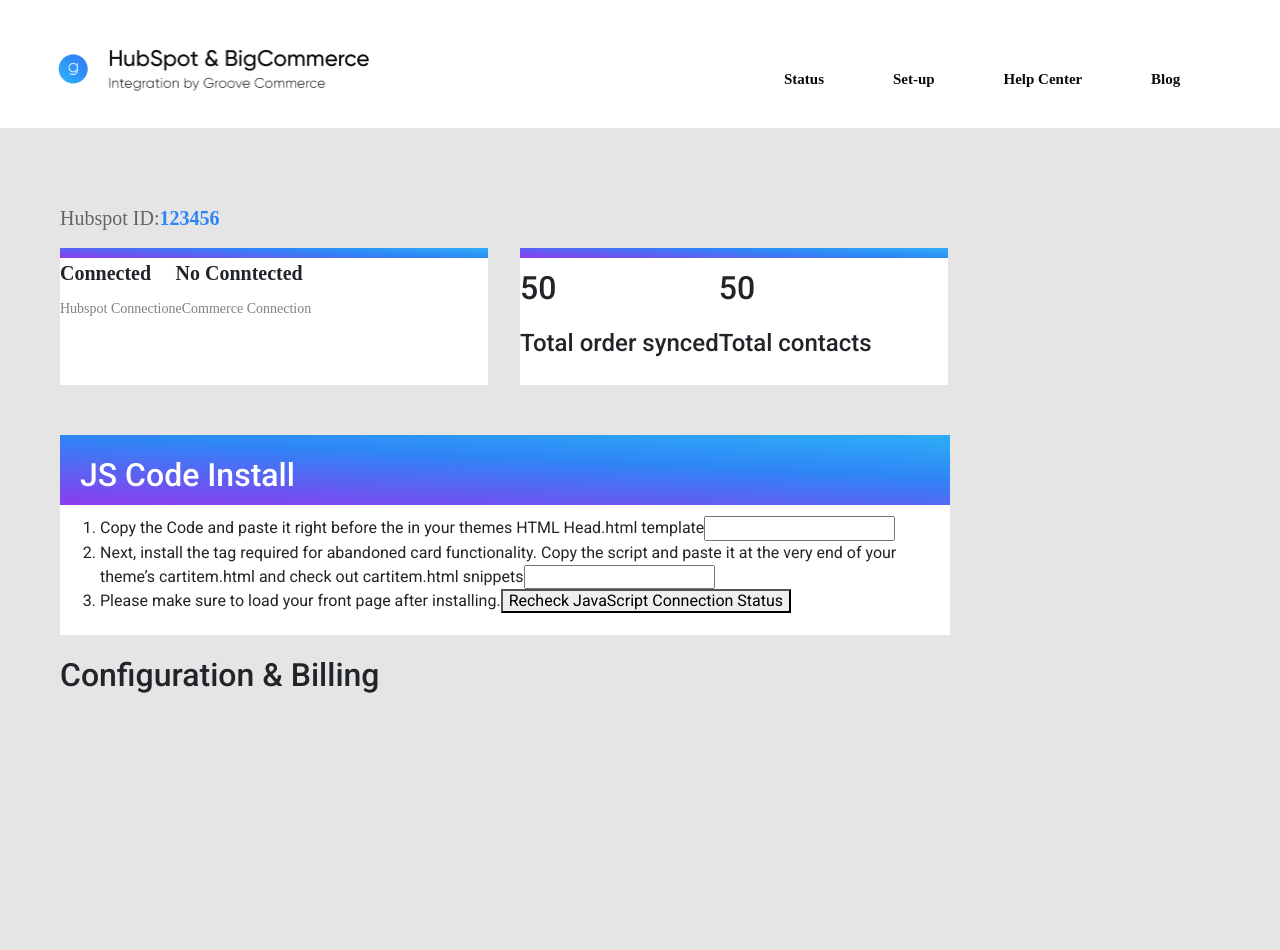
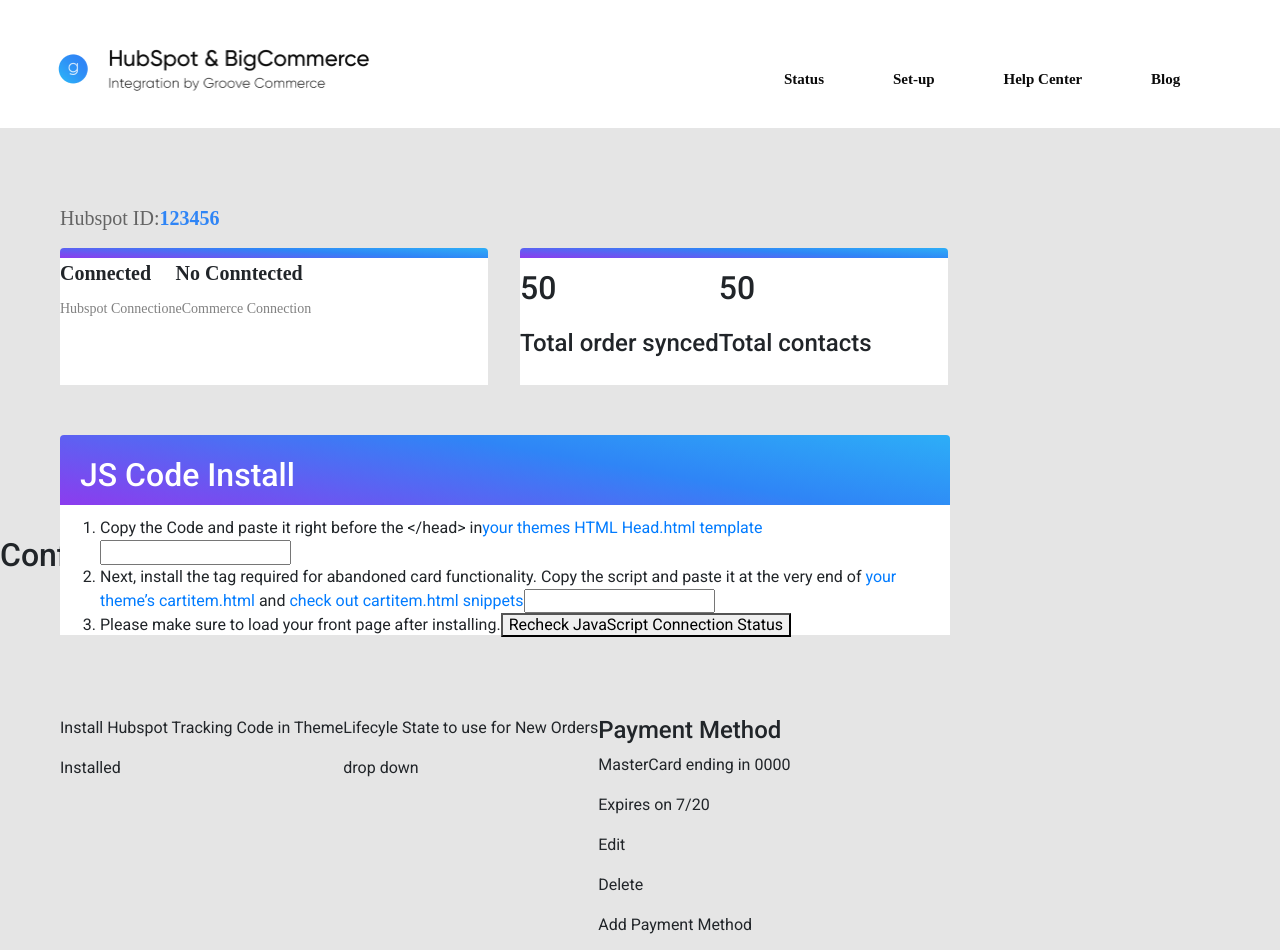
Before and after one commit to michaelzheng1/hubshop.ly, a React app: page / in a window 1280 px wide. Shown: the top 950 px of the page. Before the commit the page ends 800 px from the top, so only its background shows below. Built offline with nearby package versions, Linux system fonts and the light colour scheme.

Commit message:
move the install section to the setup.js and fix the add the <head> in paragraph

```diff
--- a/src/App.js
+++ b/src/App.js
@@ -4,6 +4,7 @@
 import Header from './components/Header/Header';
 import Status from './components/Status/Status';
 import Setup from './components/Setup/Setup';
+import Billing from './components/Billing/Billing';
 import HelpAndResources from './components/HelpAndResources/HelpAndResources';
 import Blog from './components/Blog/Blog';
 import './App.css';
@@ -14,10 +15,9 @@
             <BrowserRouter>
                 <div className="main-container">
                     <Header />
-                    <Route exact path="/" component={Status} />
-                    <Route exact path="/set-up" component={Setup} />
-                    <Route exact path="/help-and-resources" component={HelpAndResources} />
-                    <Route exact path="/blog" component={Blog} />
+                    <Status />
+                    <Setup />
+                    <Billing />
                 </div>
             </BrowserRouter>
         );
--- /dev/null
+++ b/src/components/Billing/Billing.css
@@ -0,0 +1,8 @@
+.flex-container {
+    display: flex;
+    flex-wrap: nowrap;
+    position: relative;
+    top: 120px;
+    width: 100%;
+    left: 60px;
+  }
--- /dev/null
+++ b/src/components/Billing/Billing.js
@@ -0,0 +1,40 @@
+import React from "react";
+import './Billing.css';
+
+class Billing extends React.Component {
+    render() {
+        return (
+            <div className="payment">
+            <h1>Configuration & Billing</h1>
+
+            <div className="flex-container">
+            <div className="tracking-code">
+                <p>Install Hubspot Tracking Code in Theme</p>
+                <p>Installed</p>
+            </div>
+            <div className="lifecycle-state">
+                <p>Lifecyle State to use for New Orders</p>
+                <p>drop down</p>
+            </div>
+            <div className="payment">
+                <h4>Payment Method</h4>
+                <div className="left-side">
+                    <p>MasterCard ending in 0000</p>
+                    <p>Expires on 7/20</p>
+                </div>
+                <div className="right-side">
+                    <p>Edit</p>
+                    <p>Delete</p>
+                </div>
+                <div className="add-payment">
+                    <p>Add Payment Method</p>
+                </div>
+            </div>
+          </div>
+          </div>
+
+        )
+    }
+}
+
+export default Billing;
--- a/src/components/Setup/Setup.css
+++ b/src/components/Setup/Setup.css
@@ -0,0 +1,29 @@
+.flex-container {
+    display: flex;
+    flex-wrap: nowrap;
+    position: relative;
+    top: 120px;
+    width: 100%;
+    left: 60px;
+  }
+.flex-container .code  {
+    background-color: white;
+    width: 890px;
+    margin-top: 50px;
+    height: 200px;
+    background-image: linear-gradient(
+      10.01deg,
+      #8c3cee 0%,
+      #2f85f6 60.78%,
+      #2daef7 100%
+    );
+    background-size: 100% 70px;
+    background-position: 0% 0%, 0% 100%;
+    background-repeat: no-repeat;
+    border-radius: 4px 4px 0px 0px;
+  }
+
+  .flex-container .code h1 {
+    color: white;
+    margin-left: 20px;
+  }
--- a/src/components/Setup/Setup.js
+++ b/src/components/Setup/Setup.js
@@ -1,14 +1,39 @@
-import React from 'react';
-import './Setup.css';
+import React from "react";
+import "./Setup.css";
 
 class Setup extends React.Component {
-    render() {
-        return (
-            <div className="setup">
-                <h1>setup</h1>
-            </div>
-        );
-    }
+  render() {
+    var headHTML = "</head>";
+
+    return (
+      <div className="flex-container code">
+        <div className="code">
+          <h1>JS Code Install</h1>
+          <ol>
+            <li>
+              Copy the Code and paste it right before the {headHTML} in
+              <a href="#">your themes HTML Head.html template</a>
+              <input></input>
+            </li>
+            <li>
+              {" "}
+              Next, install the tag required for abandoned card functionality.
+              Copy the script and paste it at the very end of
+              <a href="#"> your theme’s cartitem.html</a> and
+              <a href="#"> check out cartitem.html snippets</a>
+
+              <input></input>
+            </li>
+            <li>
+              {" "}
+              Please make sure to load your front page after installing.
+              <button>Recheck JavaScript Connection Status</button>
+            </li>
+          </ol>
+        </div>
+      </div>
+    );
+  }
 }
 
 export default Setup;
--- a/src/components/Status/Status.css
+++ b/src/components/Status/Status.css
@@ -40,7 +40,6 @@
 }
 .flex-container .status {
   background-color: white;
-
   width: 428px;
   top: 0;
   left: 0;
@@ -54,6 +53,8 @@
   background-size: 100% 10px;
   background-position: 0% 0%, 0% 100%;
   background-repeat: no-repeat;
+  border-radius: 4px 4px 0px 0px;
+
 }
 
 .flex-container .status:nth-child(2) {
@@ -91,7 +92,7 @@
   margin-top: 50px;
   height: 200px;
   background-image: linear-gradient(
-    2.7deg,
+    10.01deg,
     #8c3cee 0%,
     #2f85f6 60.78%,
     #2daef7 100%
@@ -99,6 +100,7 @@
   background-size: 100% 70px;
   background-position: 0% 0%, 0% 100%;
   background-repeat: no-repeat;
+  border-radius: 4px 4px 0px 0px;
 }
 
 .flex-container .code h1 {
--- a/src/components/Status/Status.js
+++ b/src/components/Status/Status.js
@@ -1,4 +1,5 @@
 import React from "react";
+
 import "./Status.css";
 
 class Status extends React.Component {
@@ -33,30 +34,7 @@
             </div>
           </div>
         </div>
-        <div className="flex-container code">
-          <div className="code">
-            <h1>JS Code Install</h1>
-            <ol>
-              <li>Copy the Code and paste it right before the in your
-              themes HTML Head.html template
-              <input></input>
-              </li>
-              <li> Next, install the tag required for abandoned card
-              functionality. Copy the script and paste it at the very end of
-              your theme’s cartitem.html and check out cartitem.html snippets
-              <input></input>
-              </li>
-              <li> Please make sure to load your front page after installing.
-              <button>Recheck JavaScript Connection Status</button>
-              </li>
-            </ol>
-          </div>
-        </div>
-        <div className="flex-container config">
-          <div className="configure">
-            <h1>Configuration & Billing</h1>
-          </div>
-        </div>
+
       </div>
     );
   }
```
